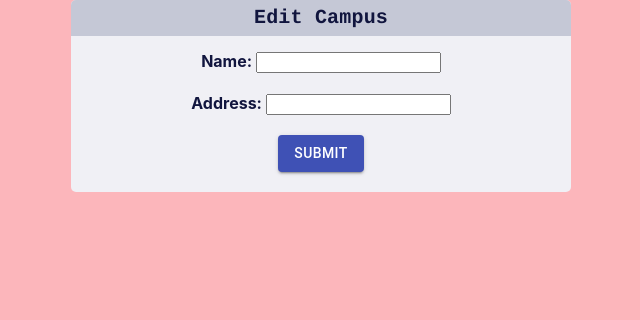
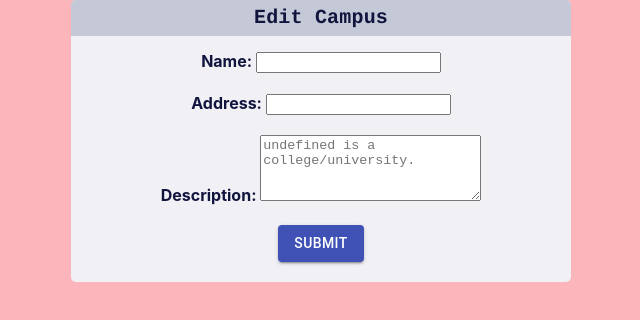
Before and after one commit to yumandee/finalproject-client, a React (Create React App) app: page /editcampus/1 in a window 1280 px wide. Shown: the top 320 px of the page, without its empty margins (319-959 px from the left). Built offline with nearby package versions, Linux system fonts and the light colour scheme; no server answers.

Commit message:
edit campus description added

```diff
--- a/src/components/containers/EditCampusContainer.js
+++ b/src/components/containers/EditCampusContainer.js
@@ -22,6 +22,7 @@ class EditCampusContainer extends Component {
          name: campus.name,
          campusId: campus.id,
          address: campus.address,
+         description: campus.description,
          redirect: false,
       }
    }
@@ -38,6 +39,7 @@ class EditCampusContainer extends Component {
       let campus = this.state.campus
       campus.name = this.state.name
       campus.address = this.state.address
+      campus.description = this.state.description
 
       // console.log(campus)
       await this.props.editCampus(campus);
--- a/src/components/views/EditCampusView.js
+++ b/src/components/views/EditCampusView.js
@@ -31,6 +31,10 @@ const useStyles = makeStyles( () => ({
 
 }));
 
+const descPlaceholder = (campus) => {
+   return campus.name + " is a college/university.";
+}
+
 const EditCampusView = (props) => {
    const {handleChange, handleSubmit, campus} = props;
    const classes = useStyles();
@@ -54,6 +58,14 @@ const EditCampusView = (props) => {
                <br/>
                <br/>
 
+               <label style={{color:'#11153e', fontWeight: 'bold'}}> Description: </label>
+               <textarea name="description" placeholder = {descPlaceholder(campus)} rows = "4" cols = "25" onChange = { (e) => handleChange(e)} >
+
+               </textarea>
+               <br />
+               <br />
+
+
                <Button variant="contained" color="primary" type="submit">
                   Submit
                </Button>
```
